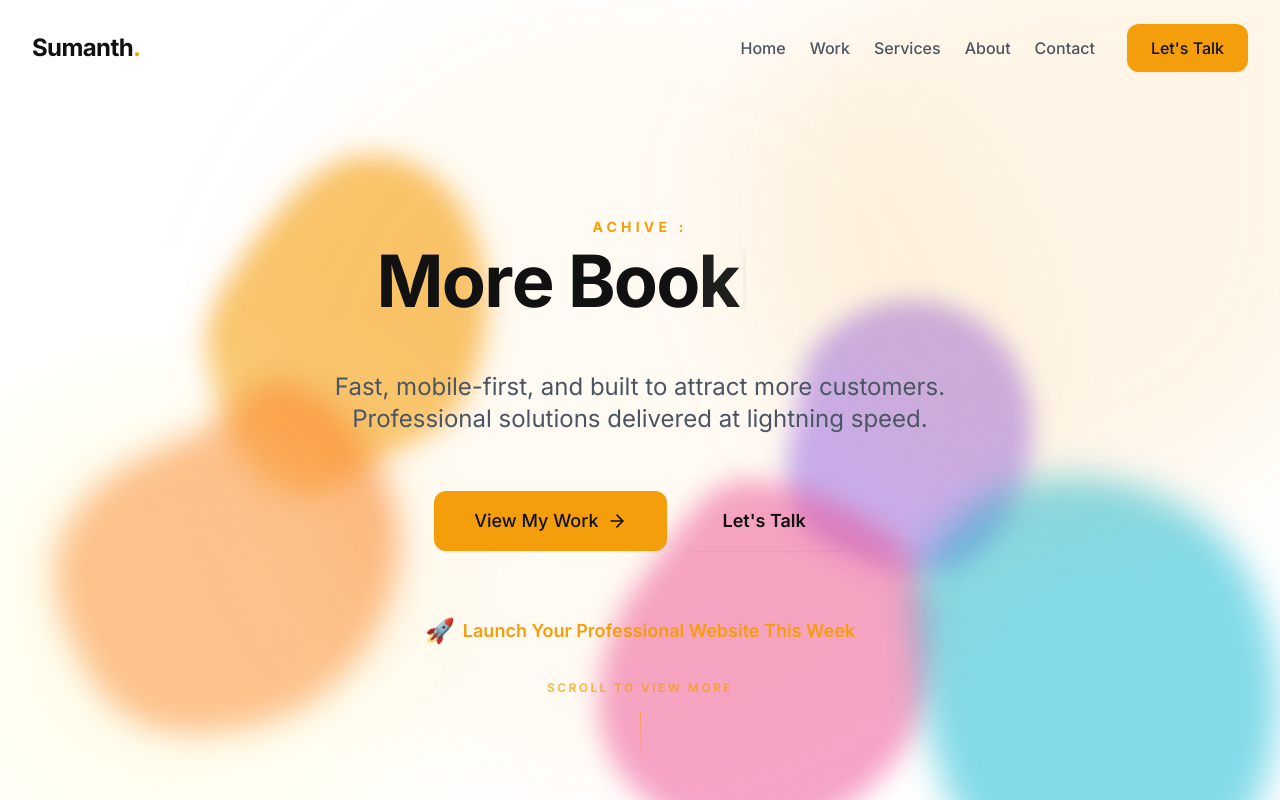
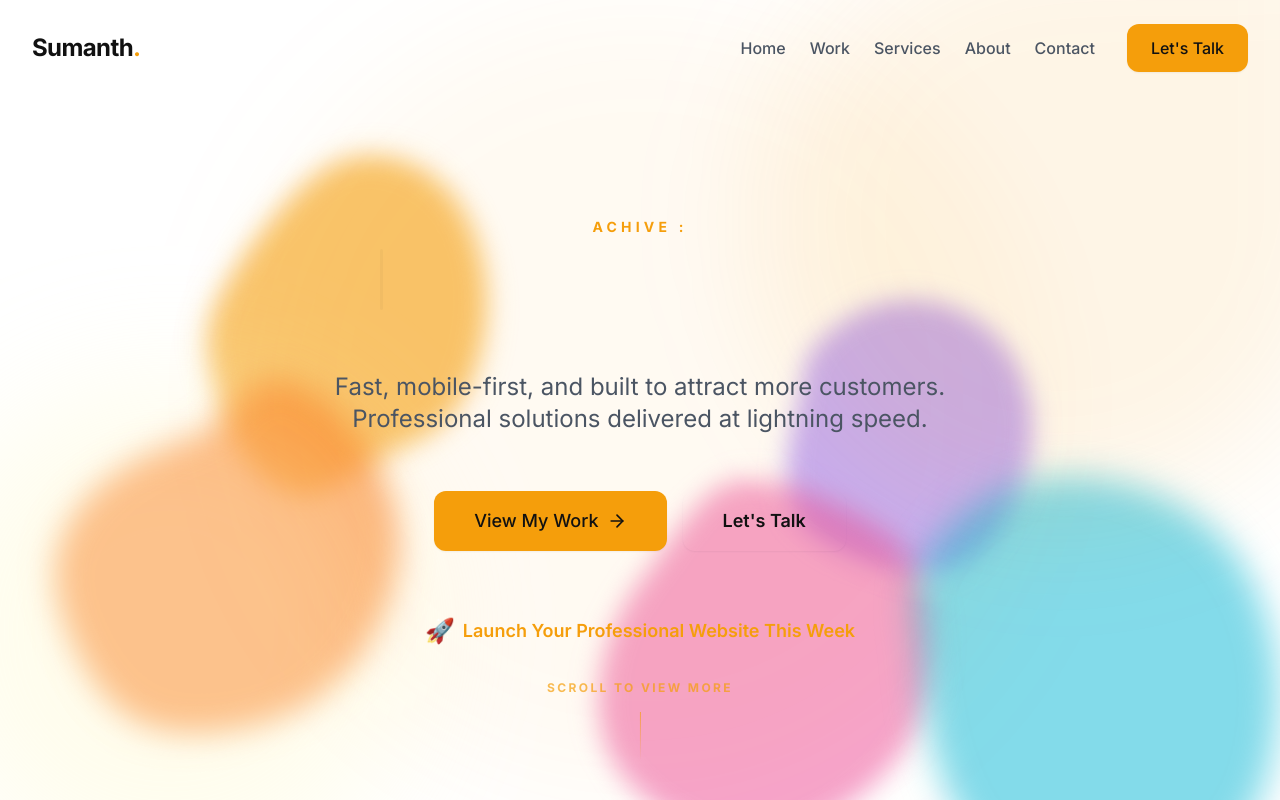
Before and after one commit to sumanthangadi/my_portfolio, a React (Vite) app: page / in a window 1280 px wide. Shown: the top 800 px of the page. Built offline with nearby package versions, Linux system fonts and the light colour scheme.

Commit message:
chore: speed up typewriter animation
- Reduced typing base speed and jitter
- Reduced deleting base speed and jitter
- Shortened pause durations between phrases

```diff
--- a/src/components/Hero.jsx
+++ b/src/components/Hero.jsx
@@ -9,12 +9,12 @@ const PHRASES = [
 ];
 
 // Humanistic typing: base speed + random jitter so it feels natural
-const TYPE_BASE = 90;
-const TYPE_JITTER = 50;       // actual range: 90-140ms
-const DELETE_BASE = 45;
-const DELETE_JITTER = 20;     // actual range: 45-65ms
-const PAUSE_AFTER_TYPE = 2200;
-const PAUSE_AFTER_DELETE = 500;
+const TYPE_BASE = 50;
+const TYPE_JITTER = 30;       // actual range: 50-80ms
+const DELETE_BASE = 25;
+const DELETE_JITTER = 15;     // actual range: 25-40ms
+const PAUSE_AFTER_TYPE = 1500;
+const PAUSE_AFTER_DELETE = 300;
 
 function humanDelay(base, jitter) {
     return base + Math.random() * jitter;
```
